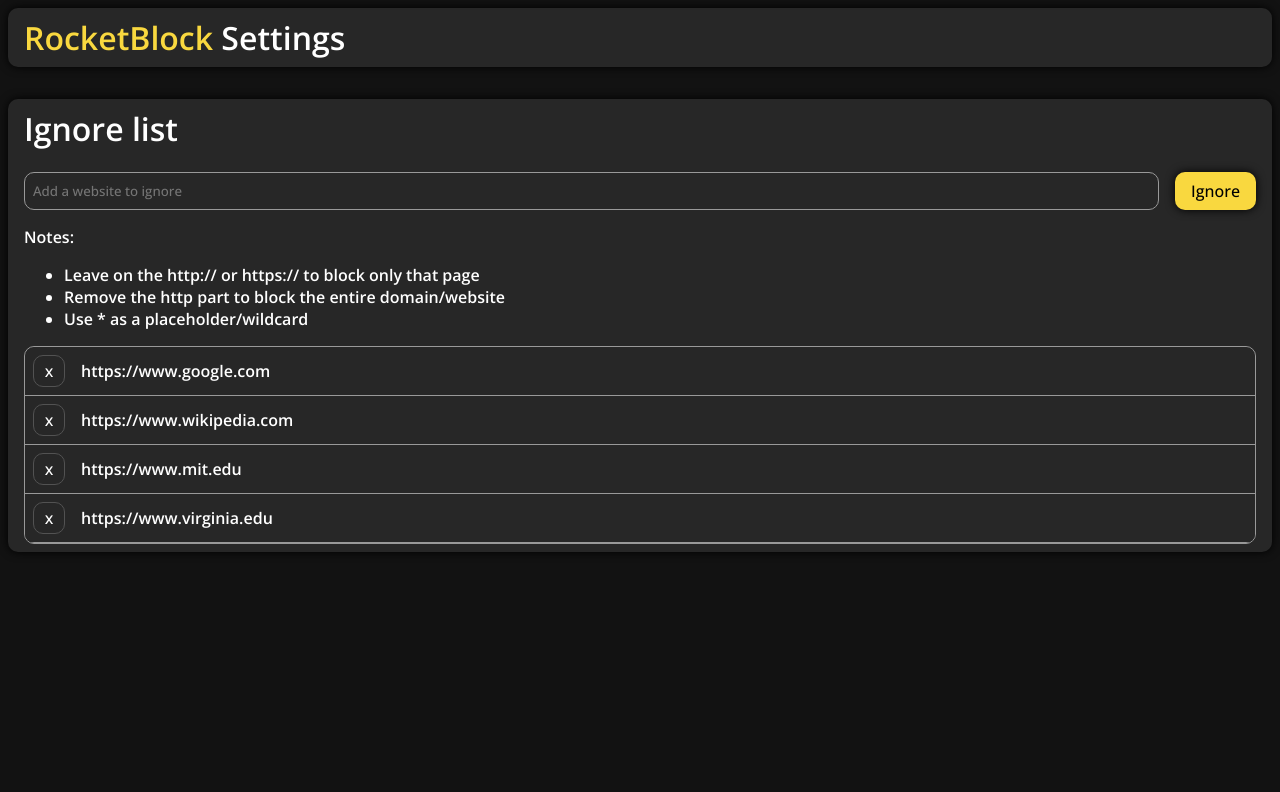
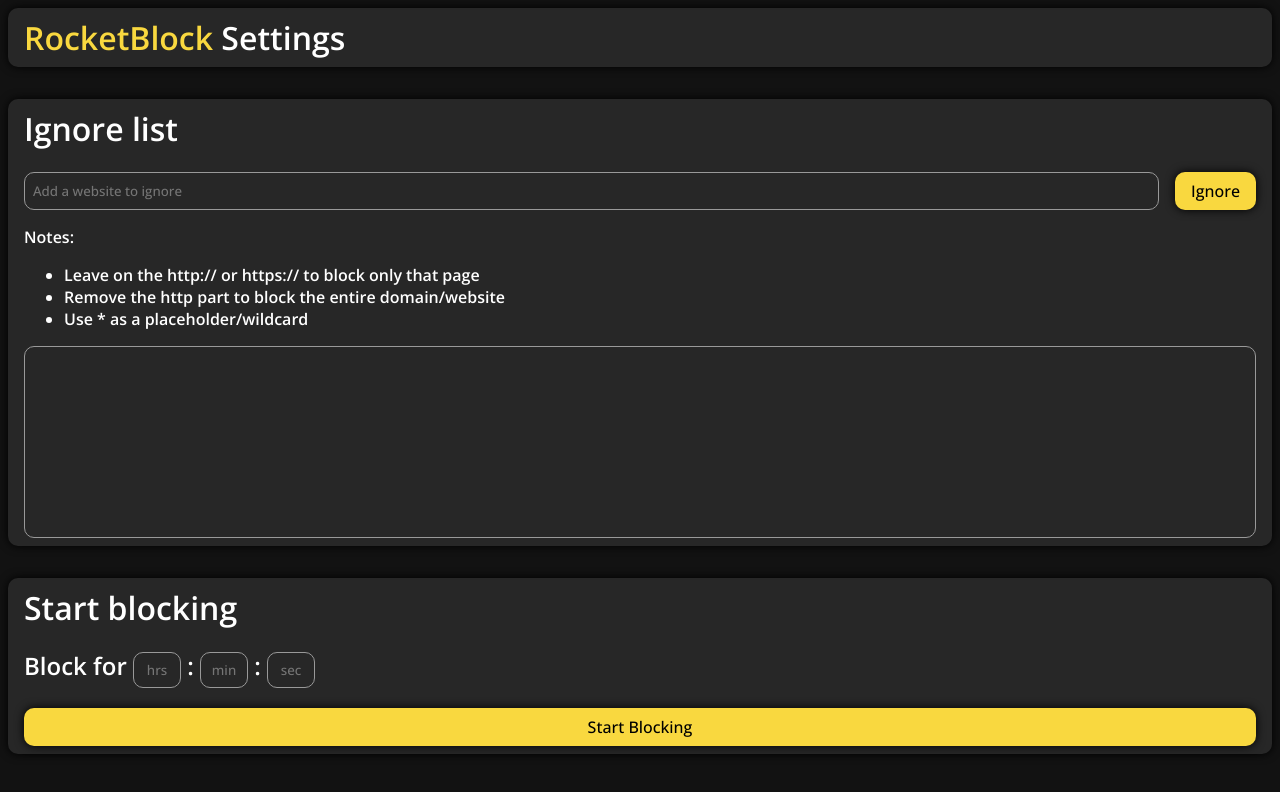
Before and after one commit to BaconErie/rocketblock, a Next.js app: page /options in a window 1280 px wide. Shown: the top 792 px of the page. Built offline with nearby package versions, Linux system fonts and the light colour scheme.

Commit message:
I can now add and remove stuff from the ignore list DISPLAY

```diff
--- a/app/options/options.module.css
+++ b/app/options/options.module.css
@@ -54,3 +54,22 @@
 .inputButton {
     width: 10rem;
 }
+
+.number {
+    display: inline-block;
+    margin: 0px;
+    max-width: 3rem;
+}
+
+/* Remove the arrows from the number box */
+.number::-webkit-outer-spin-button,
+.number::-webkit-inner-spin-button {
+  -webkit-appearance: none;
+  margin: 0;
+}
+
+/* Firefox */
+.number[type=number] {
+  -moz-appearance: textfield;
+  text-align: center;
+}
--- a/app/options/page.js
+++ b/app/options/page.js
@@ -1,18 +1,82 @@
 'use client'; // Allows us to use event handlers. Doesn't matter if it's client or server components, this is all going to compiled to client anyway
+
+import { useState } from 'react';
 
 import styles from './options.module.css';
 import { Open_Sans } from 'next/font/google';
 
 import PrimaryButton from '../../components/PrimaryButton/PrimaryButton';
 import WebsiteDisplay from '../../components/WebsiteDisplay/WebsiteDisplay';
+import { devIndicators } from '@/next.config';
 
 const openSans = Open_Sans({
   weight: '500',
   subsets: [ 'latin' ]
 })
 
+function isBlocking() {
+  return false;
+}
+
+
+function WebsiteList({ ignoreDisplay, setIgnoreDisplay }) {
+
+  function handleRemove(website) {
+
+
+    if (isBlocking()) {
+      const reallyDelete = confirm(`Are you sure you want to remove {website} from you ignore list? You won't be able to add it back until your block has ended!`);
+
+      if (!reallyDelete) {
+        return;
+      }
+    }
+
+    //TODO: ACTUALLY REMOVE THE WEBSITE FROM THE IGNORE LIST
+    let newIgnoreDisplay = [...ignoreDisplay];
+    const index = newIgnoreDisplay.indexOf(website);
+    if (index > -1) {
+      newIgnoreDisplay.splice(index, 1);
+    }
+
+    setIgnoreDisplay(newIgnoreDisplay);
+  }
+
+  const listItems = ignoreDisplay.map(website =>
+    (<WebsiteDisplay key={website} website={website} handleRemove={handleRemove} />)
+  );
+
+  return (<>
+    <div className={styles.websiteList}>
+      {listItems}
+    </div>
+  </>);
+}
 
 export default function OptionsPage() {
+  const [ignoreDisplay, setIgnoreDisplay] = useState([]);
+
+
+  function handleIgnoreButton() {
+    if (isBlocking()) {
+      alert('You cannot add websites to ignore while blocking is enabled!');
+      return;
+    }
+
+    const ignoreInput = document.getElementById('ignoreInput');
+    const websiteToIgnore = ignoreInput.value;
+
+    //TODO: ACTUALLY SAVE THE WEBSITES THAT ARE ADDED
+
+    setIgnoreDisplay(ignoreDisplay.concat(websiteToIgnore));
+
+    ignoreInput.value = '';
+  }
+
+  /**********
+  MAIN EXPORT
+  **********/
+
   return (<><main className={styles.main}>
     <div>
       <h1><span className={styles.yellow}>RocketBlock</span> Settings</h1>
@@ -24,9 +88,9 @@
       <br />
 
       <div className={styles.inputWrapper}>
-        <input className={styles.inputBox} style={openSans.style} type="text" placeholder="Add a website to ignore" />
+        <input id="ignoreInput" className={styles.inputBox} style={openSans.style} type="text" placeholder="Add a website to ignore" />
 
-        <PrimaryButton onClick={() => {console.log('ignore')}}>Ignore</PrimaryButton>
+        <PrimaryButton onClick={handleIgnoreButton}>Ignore</PrimaryButton>
       </div>
 
       <p>Notes:</p>
@@ -36,12 +100,17 @@
           <li>Use * as a placeholder/wildcard</li>
       </ul>
 
-      <div className={styles.websiteList}>
-        <WebsiteDisplay website={"https://www.google.com"} />
-        <WebsiteDisplay website={"https://www.wikipedia.com"} />
-        <WebsiteDisplay website={"https://www.mit.edu"} />
-        <WebsiteDisplay website={"https://www.virginia.edu"} />
-      </div>
+      <WebsiteList ignoreDisplay={ignoreDisplay} setIgnoreDisplay={setIgnoreDisplay} />
     </div>
+
+    <div>
+      <h1>Start blocking</h1>
+
+      <h2>Block for <input type="number" style={openSans.style} className={styles.number} placeholder="hrs" /> : <input type="number" style={openSans.style} className={styles.number} placeholder="min" /> : <input type="number" style={openSans.style} className={styles.number} placeholder="sec" /></h2>
+
+      <PrimaryButton className={styles.blockButton}>Start Blocking</PrimaryButton>
+
+    </div>
+
   </main></>)
 }
--- a/components/WebsiteDisplay/WebsiteDisplay.js
+++ b/components/WebsiteDisplay/WebsiteDisplay.js
@@ -1,10 +1,13 @@
+import { useState } from 'react';
+
 import SurfaceButton from '../SurfaceButton/SurfaceButton';
 import styles from './WebsiteDisplay.module.css';
 
-export default function WebsiteDisplay({ website }) {
+export default function WebsiteDisplay({ website, handleRemove }) {
+
   return (<>
     <div className={styles.mainDisplay}>
-      <SurfaceButton className={styles.button}>x</SurfaceButton>
+      <SurfaceButton className={styles.button} onClick={() => handleRemove(website)}>x</SurfaceButton>
       <span className={styles.span}>{website}</span>
     </div>
   </>)
```
